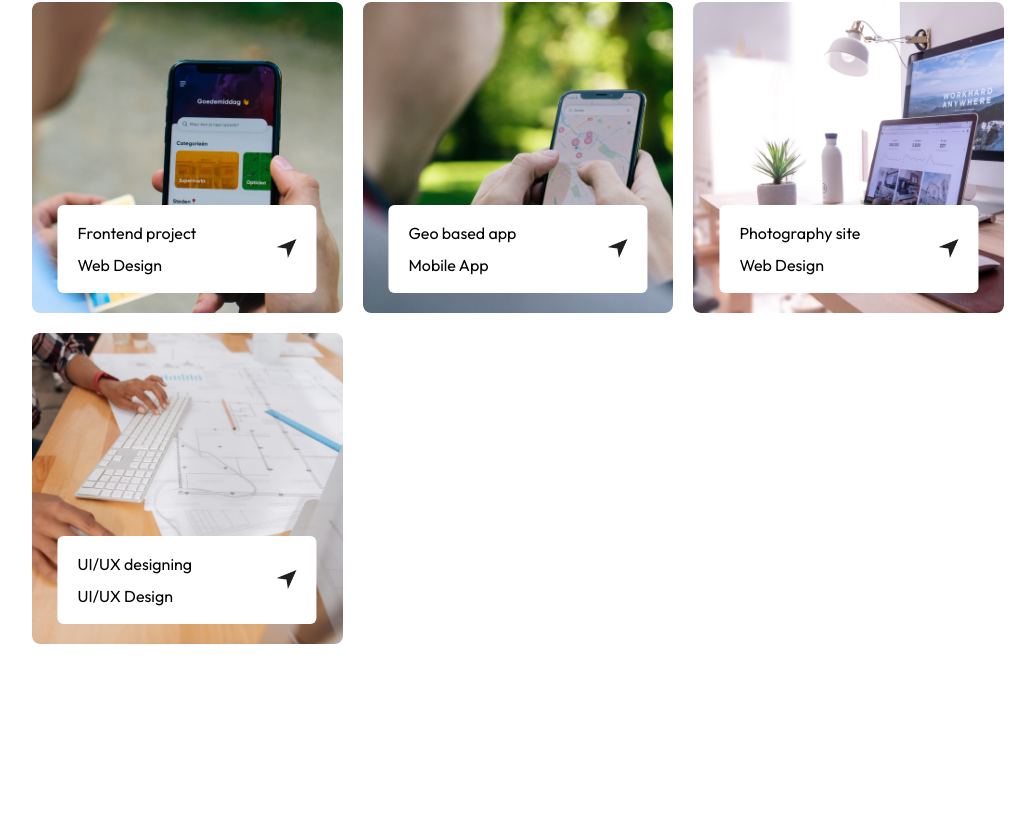
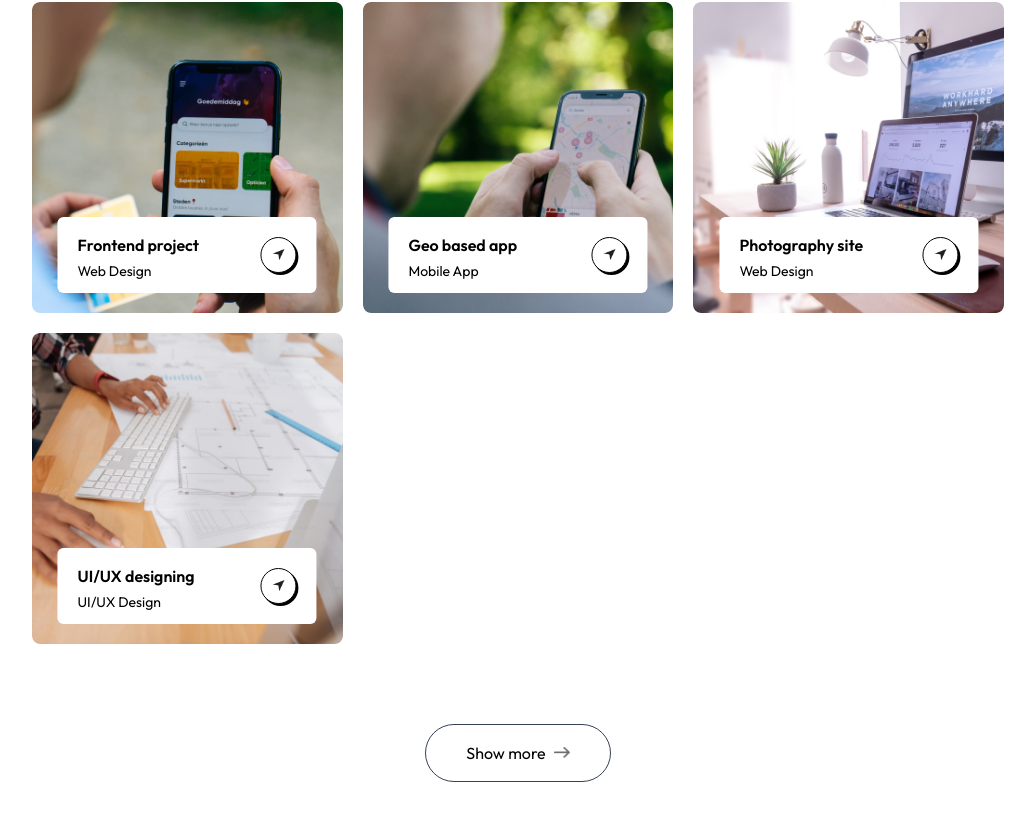
Before and after one commit to shylekhwani/portfolio, a Next.js app: page / in a window 1280 px wide. Shown: the part 2597-3417 px from the top of the page, without its empty margins (122-1157 px from the left). Before the commit the page ends 3321 px from the top, so only its background shows below. Built offline with nearby package versions, Linux system fonts and the light colour scheme; a web font is replaced by a local one.

Commit message:
completed my work section

```diff
--- a/src/app/_components/Work.jsx
+++ b/src/app/_components/Work.jsx
@@ -17,17 +17,21 @@
             <div key={index} style={{ backgroundImage: `url(${project.bgImage})` }} className='aspect-square bg-no-repeat bg-cover bg-center rounded-lg relative group'>
               <div className='absolute bg-white w-10/12 rounded-md left-1/2 -translate-x-1/2 group-hover:bottom-7 bottom-5 duration-500 flex items-center justify-between px-5 py-3'>
                 <div>
-                    <h2>{project.title}</h2>
-                    <p>{project.description}</p>
+                    <h2 className='font-semibold'>{project.title}</h2>
+                    <p className='text-sm text-gray-700'>{project.description}</p>
                 </div>
-                <div>
-                    <Image src={assets.send_icon} alt='send' className='w-5'/>
+                <div className='border rounded-full border-black w-9 aspect-square flex items-center justify-center shadow-[2px_2px_0px_#000] group-hover:bg-lime-300 cursor-pointer transition'>
+                    <Image src={assets.send_icon} alt='send' className='w-3'/>
                 </div>
              </div>
             </div>
         ))}
       </div>
 
+      <a href="" className='w-max flex items-center justify-center gap-2 text-gray-700 border-[0.5px] border-gray-700 rounded-full py-3 px-10 mx-auto my-20 hover:bg-lightHover duration-500'>
+       Show more <Image src={assets.right_arrow_bold} alt='Right arrow' className='w-4'/>
+      </a>
+
     </div>
   )
 }
```
